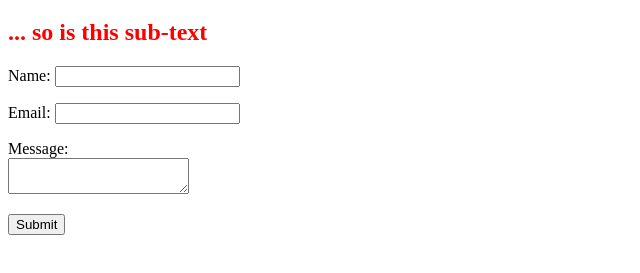
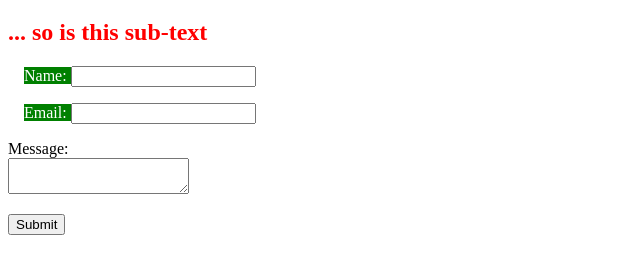
Before and after one commit to Haiden-Murphy/UX220Test2-Haiden, a plain HTML site: page q5.html in a window 1280 px wide. Shown: the part 61-334 px from the top of the page, without its empty margins (0-640 px from the left). Drawn offline with Linux system fonts and the light colour scheme.

Commit message:
Add green label styling to q5.html

```diff
--- a/q5.html
+++ b/q5.html
@@ -9,6 +9,14 @@ Create green space equal to the current font size around those labels. -->
         .red-heading {
             color: red;
             background: white;
+        }
+
+        .green_label
+        {
+            background-color: green;
+            color: white;
+
+            margin: 1em;
         }
     </style>
 </head>
```
